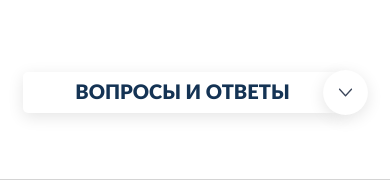
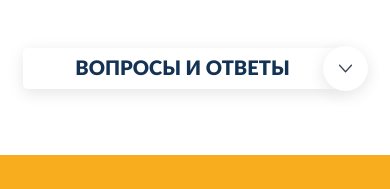
Before and after one commit to delfin4ik/LifeCell__Screen_Protection, a website: page dist/index.html in a window 390 px wide. Shown: the part 2769-2958 px from the top of the page. Drawn offline with Linux system fonts and the light colour scheme.

Commit message:
Button in answers was fix

```diff
--- a/scss/_mobile.scss
+++ b/scss/_mobile.scss
@@ -725,9 +725,9 @@
 .main-picture-banner {
   background: url(../img/app-banner-bg.svg) no-repeat right bottom, url(../img/icons/banner_bg.svg) no-repeat center;
 }
-// end Banner
+/*  end Banner Tab */
 
-/* -------steps Tablet--------- */
+/* -------Steps Tablet--------- */
 .main-section-steps {
   max-width: 768px;
   min-height: 370px;
@@ -764,7 +764,7 @@
   display: flex;
   flex-flow: row wrap;
   justify-content: center;
-  align-content: center;
+  align-content: flex-start;
 }
 
 .questions-container {
@@ -772,6 +772,7 @@
   flex-flow: row wrap;
   justify-content: center;
   text-align: center;
+  margin-top: 48px;
 }
 
 .questions-btn-rectangle {
@@ -781,10 +782,10 @@
 
 
 
-// .show-answers {
-//   margin-top: 72px;
-//   margin-bottom: 64px;
-// }
+.show-answers {
+  margin-top: 0px;
+  margin-bottom: 48px;
+}
 
 .answers-wrap {
   // display: flex;
@@ -1332,7 +1333,8 @@ ul.menu-nav {
 }
 /* -------end steps mobile--------- */
 
-/* questions */
+
+/* Questions mob*/
 .main-section-questions {
   // width: 100%;
   min-height: 211px;
@@ -1342,10 +1344,22 @@ ul.menu-nav {
   min-width: $container-width-mob;
 }
 
+.questions-container {
+  // display: flex;
+  // flex-flow: row wrap;
+  // justify-content: center;
+  // text-align: center;
+  margin-top: 56px;
+}
+
 .questions-btn-rectangle {
   flex: 0 0 320px;
   height: 41px;
-  margin-bottom: 50px;
+}
+
+.show-answers {
+  margin-top: 0px;
+  margin-bottom: 56px;
 }
 
 .answers-wrap {
--- a/scss/main.scss
+++ b/scss/main.scss
@@ -880,7 +880,7 @@ HTML {
 }
 
 .show-answers {
-  margin-top: 72px;
+  margin-top: 119px;
   margin-bottom: 64px;
 }
 
```
Also changed, not shown: dist/css/main.css, dist/index.html, dist/js/main.js.
